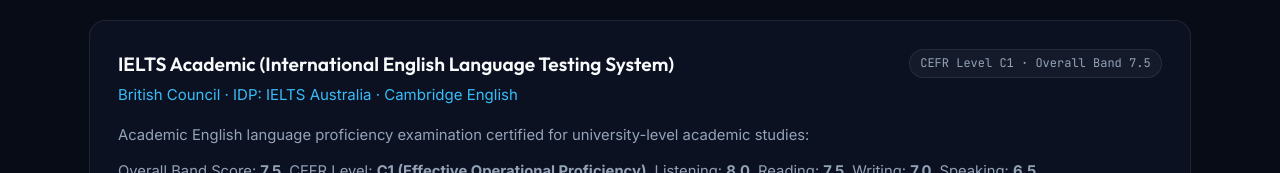
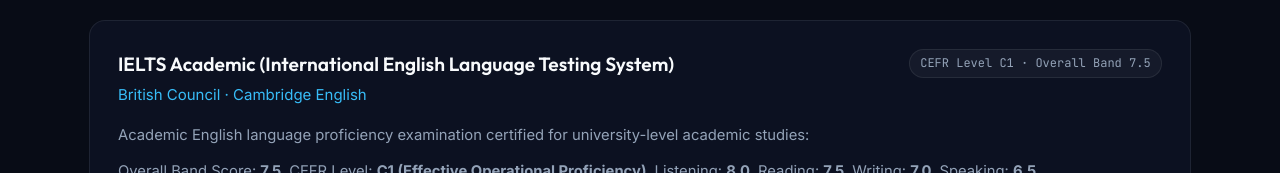
Before and after one commit to nuzkeser/nuzkeser.github.io, a plain HTML site: page resume.html in a window 1280 px wide. Shown: the part 2039-2212 px from the top of the page. Drawn offline with Linux system fonts and the light colour scheme.

Commit message:
Update resume.html

```diff
--- a/resume.html
+++ b/resume.html
@@ -586,8 +586,7 @@
                             <div>
                                 <h3 class="resume-card-title">IELTS Academic (International English Language Testing
                                     System)</h3>
-                                <div class="resume-card-subtitle">British Council · IDP: IELTS Australia · Cambridge
-                                    English</div>
+                                <div class="resume-card-subtitle">British Council · Cambridge English</div>
                             </div>
                             <span class="resume-card-date">CEFR Level C1 · Overall Band 7.5</span>
                         </div>
```
